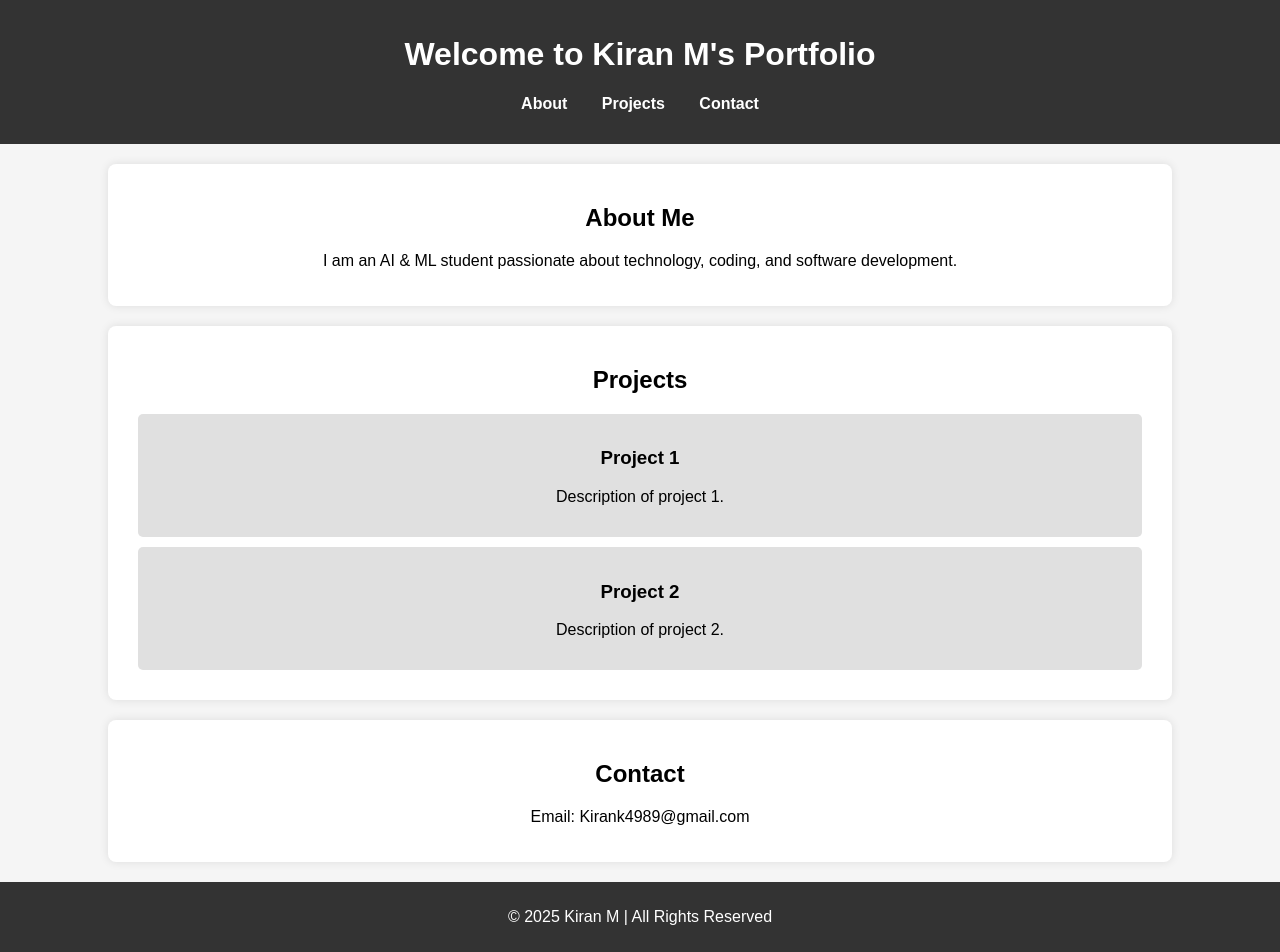
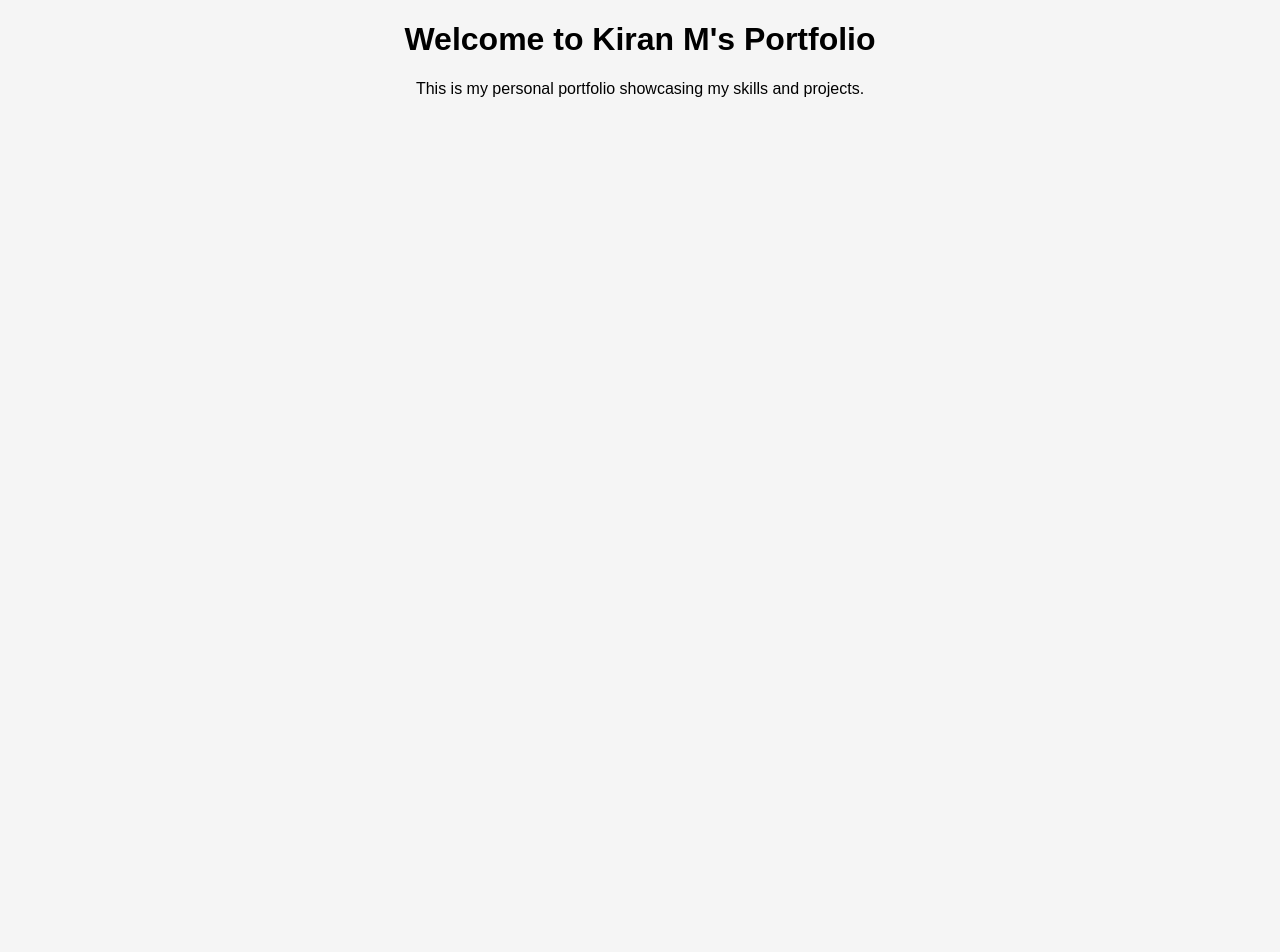
Before and after one commit to kiran05-stack/kiran-portfolio, a plain HTML site: page index.html in a window 1280 px wide. After the commit the page ends 800 px from the top, so only its background shows below. Drawn offline with Linux system fonts and the light colour scheme.

Commit message:
Update index.html

```diff
--- a/index.html
+++ b/index.html
@@ -7,43 +7,7 @@
     <link rel="stylesheet" href="styles.css">
 </head>
 <body>
-    <header>
-        <h1>Welcome to Kiran M's Portfolio</h1>
-        <nav>
-            <ul>
-                <li><a href="#about">About</a></li>
-                <li><a href="#projects">Projects</a></li>
-                <li><a href="#contact">Contact</a></li>
-            </ul>
-        </nav>
-    </header>
-
-    <section id="about">
-        <h2>About Me</h2>
-        <p>I am an AI & ML student passionate about technology, coding, and software development.</p>
-    </section>
-
-    <section id="projects">
-        <h2>Projects</h2>
-        <div class="project-card">
-            <h3>Project 1</h3>
-            <p>Description of project 1.</p>
-        </div>
-        <div class="project-card">
-            <h3>Project 2</h3>
-            <p>Description of project 2.</p>
-        </div>
-    </section>
-
-    <section id="contact">
-        <h2>Contact</h2>
-        <p>Email: Kirank4989@gmail.com</p>
-    </section>
-
-    <footer>
-        <p>&copy; 2025 Kiran M | All Rights Reserved</p>
-    </footer>
-
-    <script src="script.js"></script>
+    <h1>Welcome to Kiran M's Portfolio</h1>
+    <p>This is my personal portfolio showcasing my skills and projects.</p>
 </body>
 </html>
```
